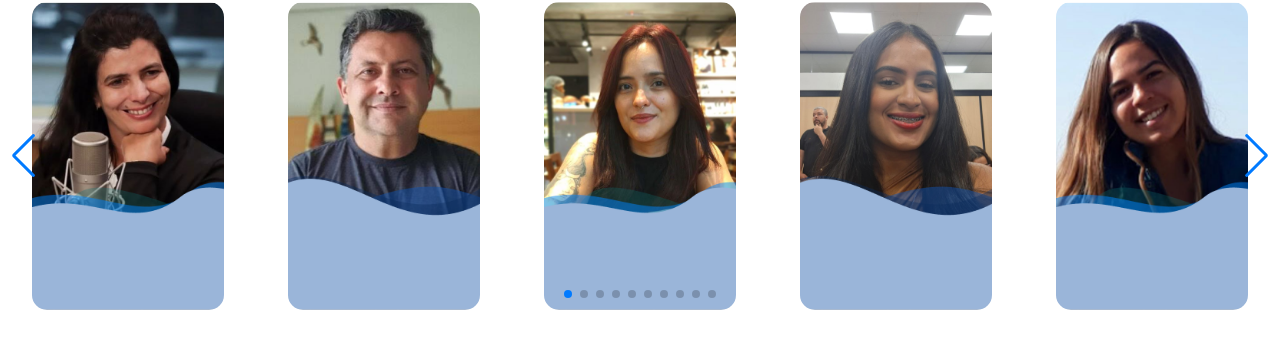
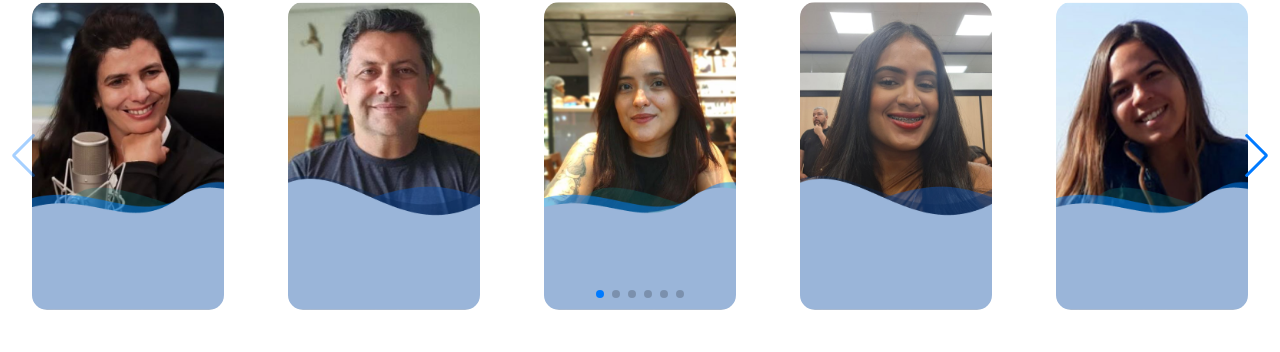
Before and after one commit to Igor-Britoo/Blue-Impact-Website, a React (Vite) app: page / in a window 1280 px wide. Shown: the part 2786-3138 px from the top of the page. Built offline with nearby package versions, Linux system fonts and the light colour scheme.

Commit message:
feat: disable looping in OurTeam component's image carousel

```diff
--- a/src/components/OurTeam.jsx
+++ b/src/components/OurTeam.jsx
@@ -29,7 +29,7 @@ const OurTeam = () => {
         slidesPerView={5}
         navigation
         pagination={{ clickable: true }}
-        loop={true}
+        loop={false}
         breakpoints={{
           1024: { slidesPerView: 5 },
           768: { slidesPerView: 3 },
```
